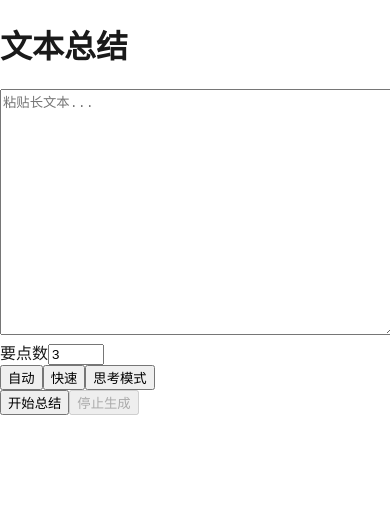
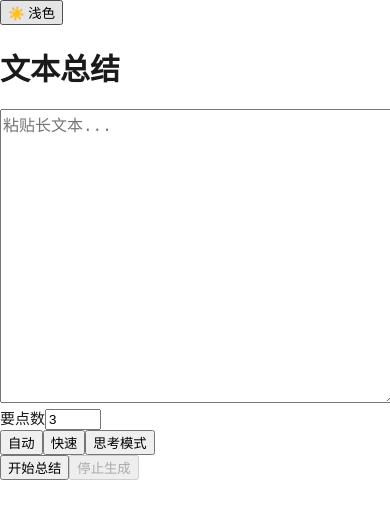
Before and after one commit to XTCi/ai-text-processing-app, a React (Vite) app in the folder frontend/: page /summarize in a window 390 px wide. Shown: the top 518 px of the page. Built offline with nearby package versions, Linux system fonts and the light colour scheme; no server answers.

Commit message:
feat(frontend): add dark/light theme toggle and responsive layout

```diff
--- a/frontend/src/App.tsx
+++ b/frontend/src/App.tsx
@@ -2,10 +2,12 @@ import { BrowserRouter, Routes, Route } from "react-router-dom";
 import { FunctionList } from "./pages/FunctionList";
 import { SummarizePage } from "./pages/SummarizePage";
 import { TranslatePage } from "./pages/TranslatePage";
+import { ThemeToggle } from "./components/ThemeToggle";
 
 export default function App() {
   return (
     <BrowserRouter>
+      <ThemeToggle />
       <Routes>
         <Route path="/" element={<FunctionList />} />
         <Route path="/translate" element={<TranslatePage />} />
--- /dev/null
+++ b/frontend/src/components/ThemeToggle.tsx
@@ -0,0 +1,24 @@
+import { useEffect, useState } from "react";
+
+type Theme = "light" | "dark";
+
+function getInitialTheme(): Theme {
+  const stored = localStorage.getItem("theme");
+  if (stored === "light" || stored === "dark") return stored;
+  return window.matchMedia("(prefers-color-scheme: dark)").matches ? "dark" : "light";
+}
+
+export function ThemeToggle() {
+  const [theme, setTheme] = useState<Theme>(getInitialTheme);
+
+  useEffect(() => {
+    document.documentElement.dataset.theme = theme;
+    localStorage.setItem("theme", theme);
+  }, [theme]);
+
+  return (
+    <button onClick={() => setTheme((t) => (t === "dark" ? "light" : "dark"))}>
+      {theme === "dark" ? "🌙 深色" : "☀️ 浅色"}
+    </button>
+  );
+}
--- a/frontend/src/styles/theme.css
+++ b/frontend/src/styles/theme.css
@@ -18,3 +18,26 @@ body {
   font-family: system-ui, sans-serif;
   margin: 0;
 }
+
+@media (max-width: 640px) {
+  body {
+    font-size: 15px;
+  }
+  textarea {
+    font-size: 16px; /* avoid iOS zoom-on-focus */
+  }
+}
+
+.page-layout {
+  display: flex;
+  flex-direction: column;
+  gap: 1rem;
+  padding: 1rem;
+}
+
+@media (min-width: 900px) {
+  .page-layout {
+    display: grid;
+    grid-template-columns: 1fr 1fr;
+  }
+}
```
